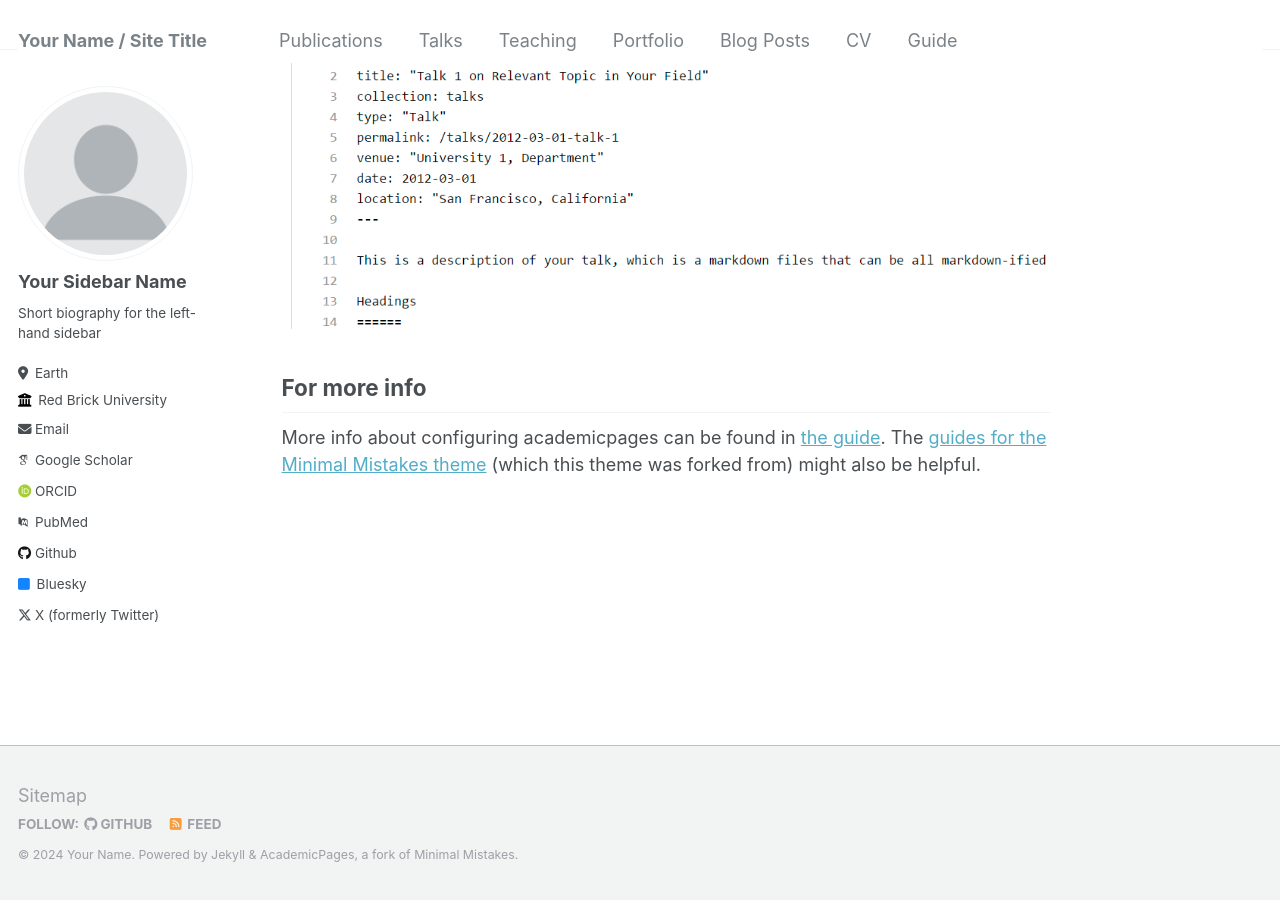
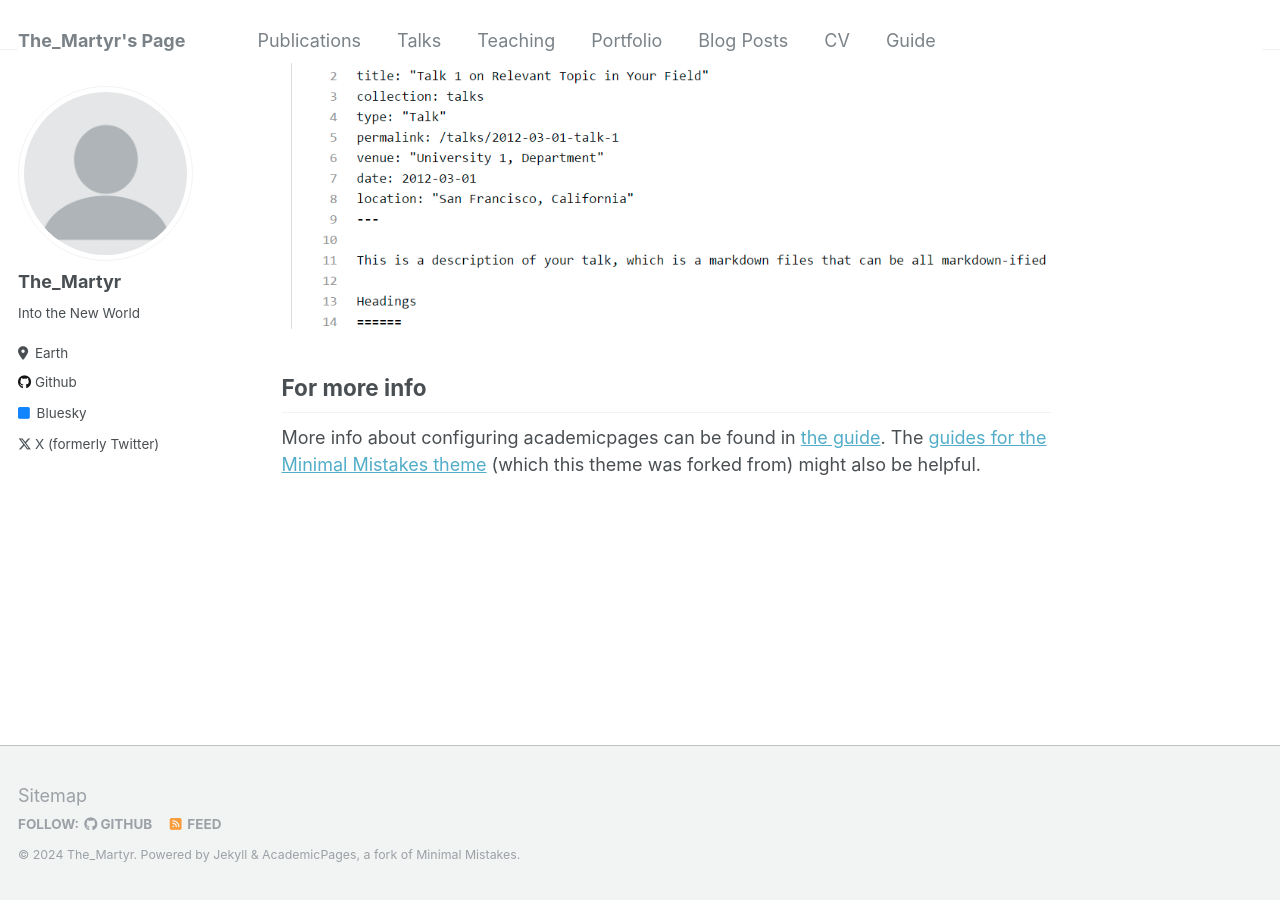
Before and after one commit to The-Martyr/the-martyr.github.io, a Jekyll site: the page built from _pages/about.md, in a window 1280 px wide and 900 px high, scrolled down 2640 px. Built offline with Jekyll 4.4.1, drawn with Linux system fonts in a browser that asks for light colours; some web fonts are replaced.

Commit message:
_config.yml

```diff
--- a/_config.yml
+++ b/_config.yml
@@ -8,13 +8,13 @@
 
 # Basic Site Settings
 locale                   : "en-US"
-title                    : "Your Name / Site Title"
+title                    : "The_Martyr's Page"
 title_separator          : "-"
-name                     : &name "Your Name"
+name                     : &name "The_Martyr"
 description              : &description "personal description"
-url                      : https://academicpages.github.io # the base hostname & protocol for your site e.g. "https://mmistakes.github.io"
+url                      : https://the-martyr.github.io/The_Martyr.github.io # the base hostname & protocol for your site e.g. "https://mmistakes.github.io"
 baseurl                  : "" # the subpath of your site, e.g. "/blog"
-repository               : "academicpages/academicpages.github.io"
+repository               : "The-Martyr/The_Martyr.github.io"
 
 # Site Author - The following control what appear as part of the author content on the side bar.
 #               If a field is blank the icon and link will not appear, otherwise it will be shown.
@@ -22,20 +22,20 @@ repository               : "academicpages/academicpages.github.io"
 author:
   # Biographic information
   avatar           : "profile.png"
-  name             : "Your Sidebar Name"
+  name             : "The_Martyr"
   pronouns         : # example: "she/her"
-  bio              : "Short biography for the left-hand sidebar"
+  bio              : "Into the New World"
   location         : "Earth"
-  employer         : "Red Brick University"
+  employer         :
   uri              : # URL
-  email            : "none@example.org"
+  email            :
 
   # Academic websites
   arxiv            : # URL - Update with the correct link to your profile
-  googlescholar    : "https://scholar.google.com/citations?user=PS_CX0AAAAAJ"
+  googlescholar    :
   impactstory      : # URL
-  orcid            : "http://orcid.org/yourorcidurl"
-  pubmed           : "https://www.ncbi.nlm.nih.gov/pubmed/?term=john+snow"
+  orcid            :
+  pubmed           :
   researchgate     : # URL
 
   # Repositories and software development
```
